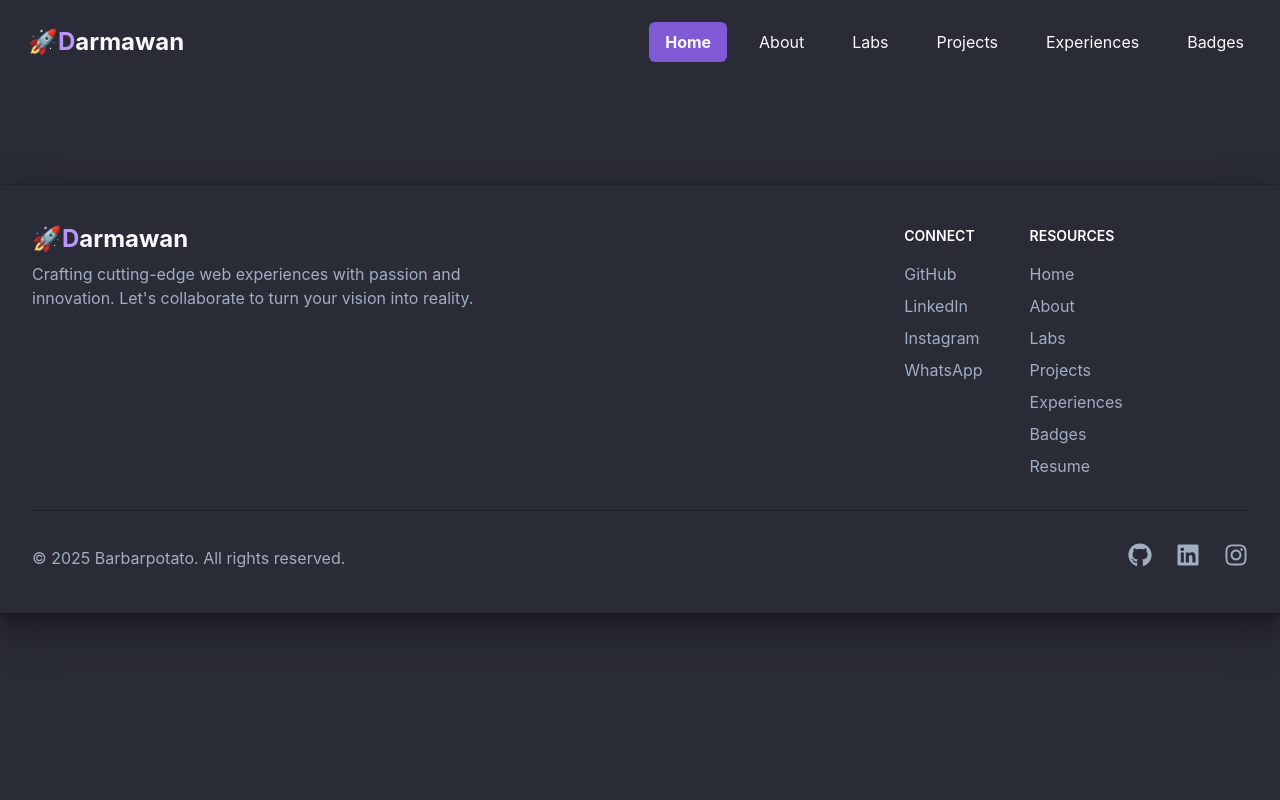
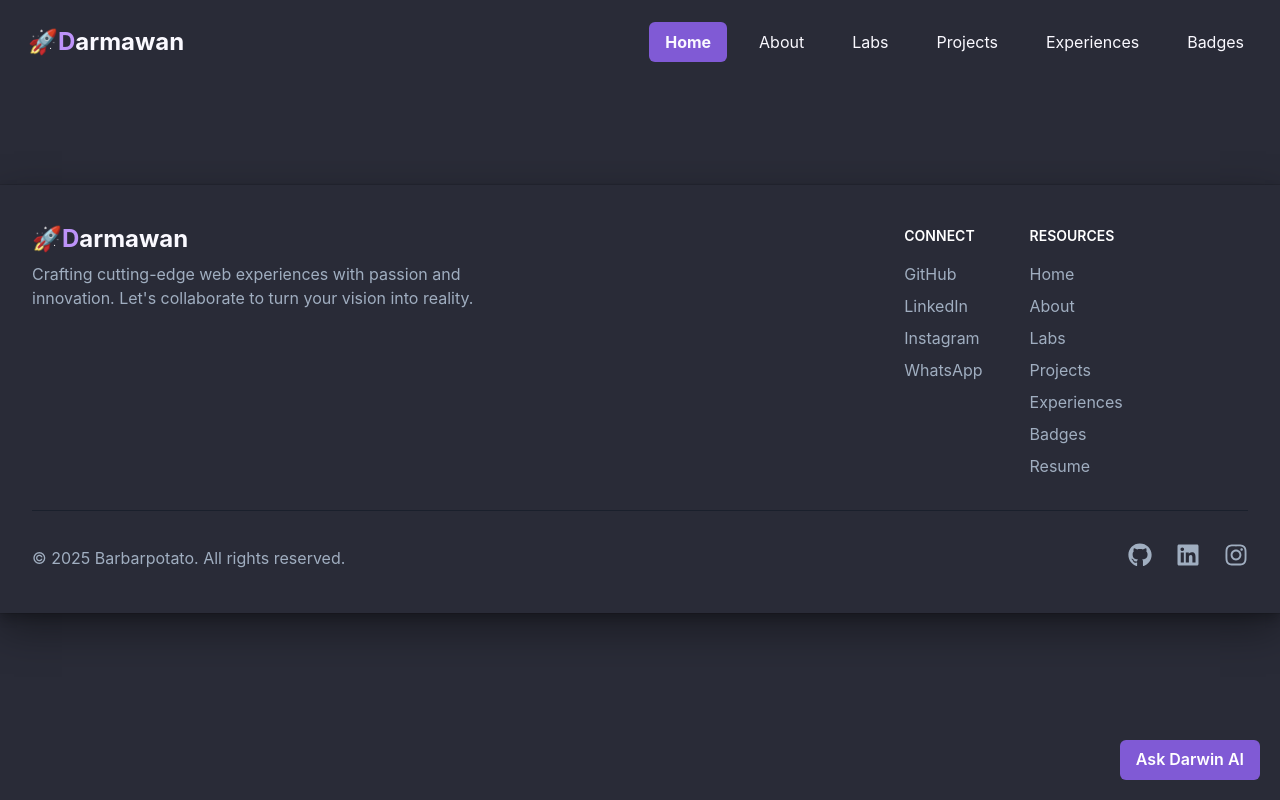
Before and after one commit to Barbarpotato/personal-shared-layout, a React (Vite) app: page / in a window 1280 px wide. Built offline with nearby package versions, Linux system fonts and the light colour scheme.

Commit message:
fix darwin

```diff
--- a/src/App.jsx
+++ b/src/App.jsx
@@ -1,6 +1,7 @@
 import { Fragment } from 'react'
 import Navigation from './Navigation'
 import Footer from './Footer'
+import Darwin from './Darwin'
 
 // Custom Components
 
@@ -9,6 +10,7 @@ function App() {
   return (
     <Fragment>
       <Navigation />
+      <Darwin />
       <Footer />
     </Fragment>
   )
--- a/src/Darwin.jsx
+++ b/src/Darwin.jsx
@@ -3,7 +3,7 @@ import { MdSupportAgent } from "react-icons/md";
 import { Button, useBreakpointValue, useDisclosure } from '@chakra-ui/react';
 
 // Lazy load Drawer-related components
-const DarwinDrawer = lazy(() => import('../../components/DarwinDrawer'));
+const DarwinDrawer = lazy(() => import('./components/DarwinDrawer'));
 
 function Darwin() {
     const { isOpen, onOpen, onClose } = useDisclosure();
--- a/src/Footer.jsx
+++ b/src/Footer.jsx
@@ -70,7 +70,6 @@ const Footer = () => {
                                     <Link
                                         key={label}
                                         href={href}
-                                        target='_blank'
                                         color="gray.400"
                                         _hover={{ color: 'pink.300' }}
                                     >
```
